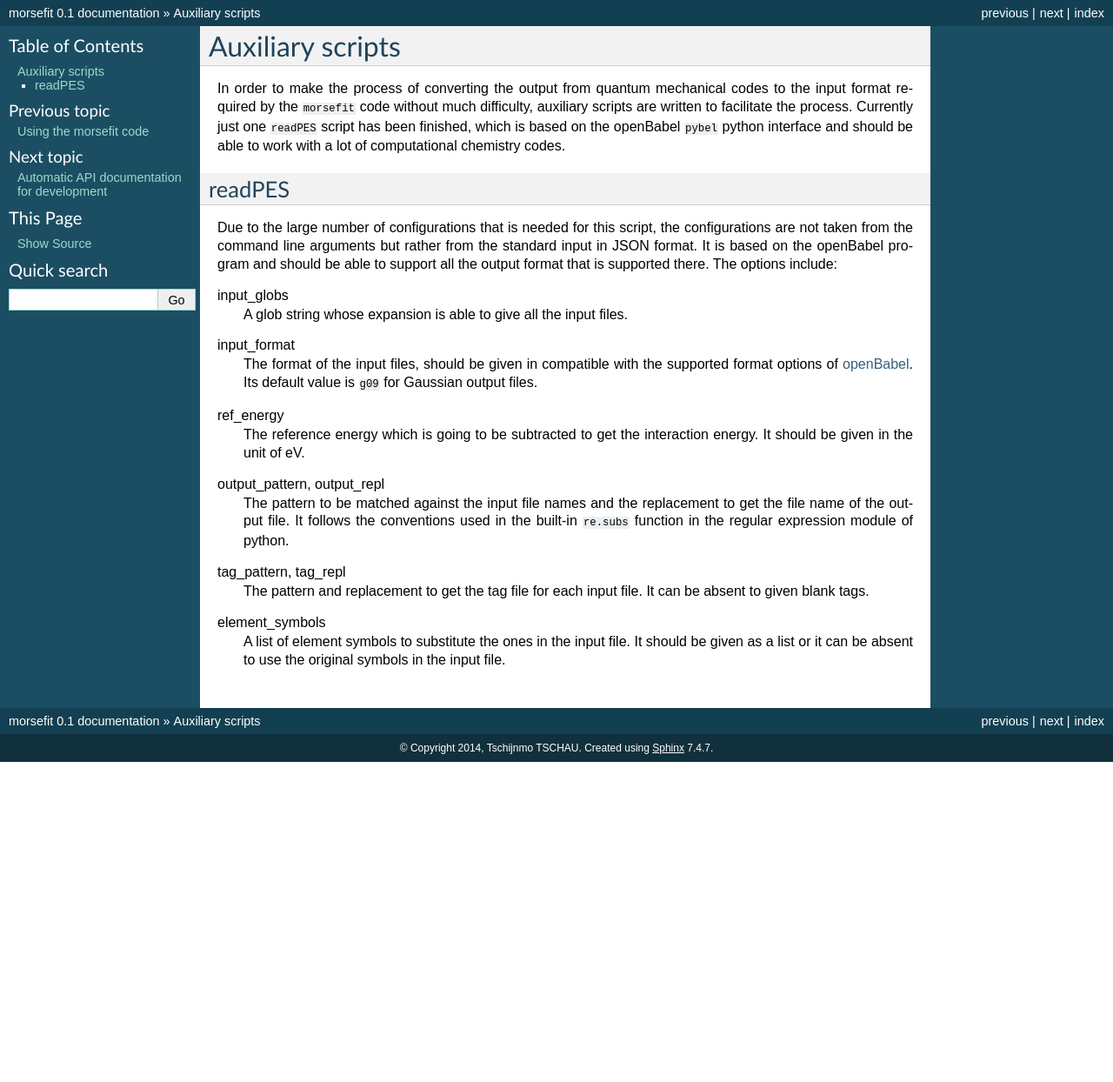
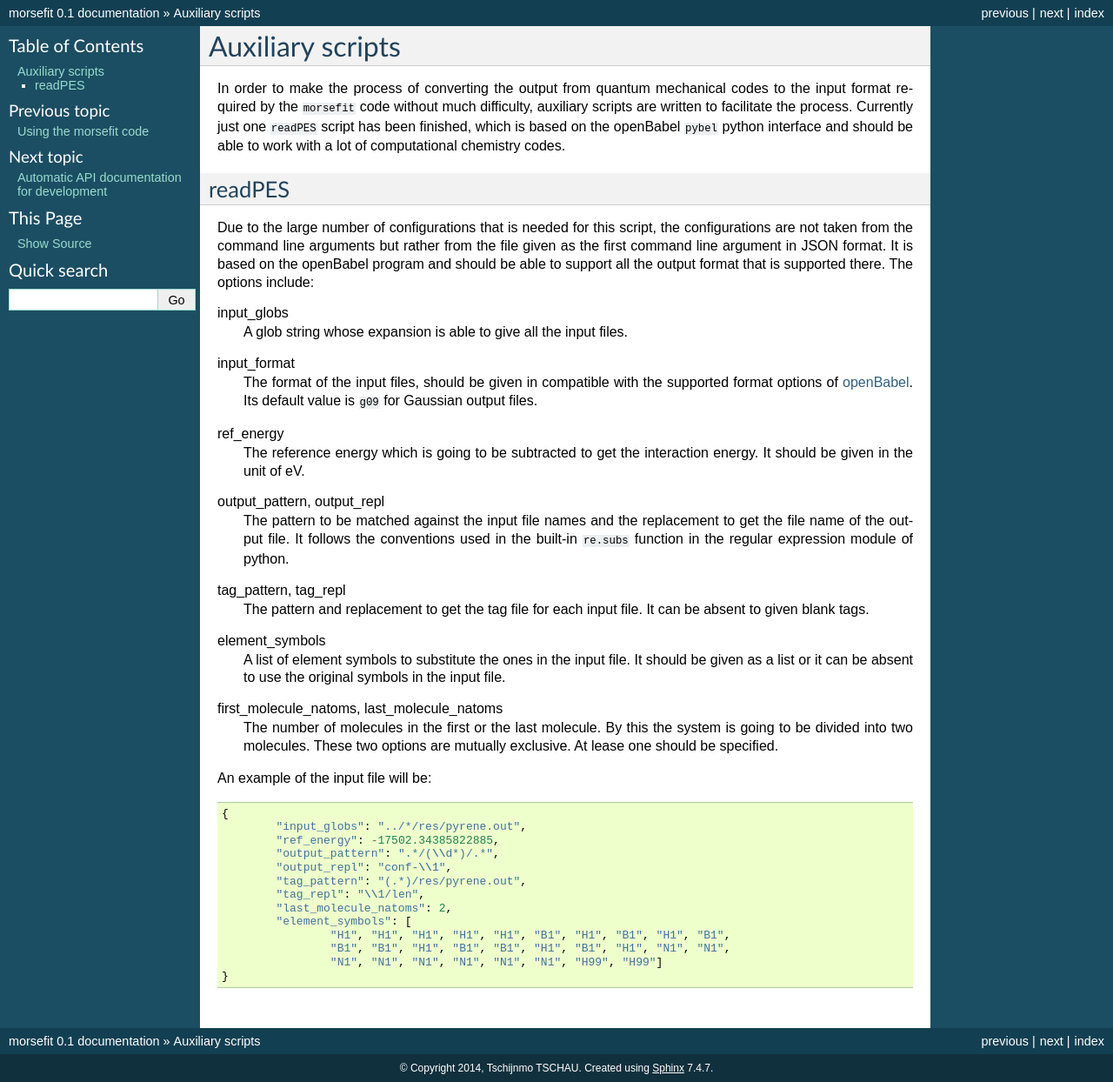
Before and after one commit to tschijnmo/morsefit, a Sphinx documentation site: the page built from docs/aux_scripts.rst, in a window 1280 px wide. Shown: the whole page at 87% size. Built offline with Sphinx 7.4.7, drawn with Linux system fonts in a browser that asks for light colours; before the commit the page ends 900 px from its top, so only the background shows below that.

Commit message:
Add the readPES script
The script is added to aid the process of preparing the input file for
the program. It is based on openBabel, which gives and takes away.

```diff
--- a/docs/aux_scripts.rst
+++ b/docs/aux_scripts.rst
@@ -12,10 +12,10 @@ readPES
 ^^^^^^^
 
 Due to the large number of configurations that is needed for this script, the
-configurations are not taken from the command line arguments but rather from the
-standard input in JSON format. It is based on the openBabel program and should
-be able to support all the output format that is supported there. The options
-include:
+configurations are not taken from the command line arguments but rather from
+the file given as the first command line argument in JSON format. It is based
+on the openBabel program and should be able to support all the output format
+that is supported there. The options include:
 
 input_globs
     A glob string whose expansion is able to give all the input files.
@@ -44,4 +44,26 @@ element_symbols
     should be given as a list or it can be absent to use the original symbols in
     the input file.
 
+first_molecule_natoms, last_molecule_natoms
+    The number of molecules in the first or the last molecule. By this the
+    system is going to be divided into two molecules. These two options are
+    mutually exclusive. At lease one should be specified.
+
+An example of the input file will be:
+::
+
+    {
+            "input_globs": "../*/res/pyrene.out",
+            "ref_energy": -17502.34385822885,
+            "output_pattern": ".*/(\\d*)/.*",
+            "output_repl": "conf-\\1",
+            "tag_pattern": "(.*)/res/pyrene.out",
+            "tag_repl": "\\1/len",
+            "last_molecule_natoms": 2,
+            "element_symbols": [
+                    "H1", "H1", "H1", "H1", "H1", "B1", "H1", "B1", "H1", "B1",
+                    "B1", "B1", "H1", "B1", "B1", "H1", "B1", "H1", "N1", "N1",
+                    "N1", "N1", "N1", "N1", "N1", "N1", "H99", "H99"]
+    }
+
 .. _openBabel: http://openbabel.org/docs/current/FileFormats/Overview.html#file-formats
--- a/setup.py
+++ b/setup.py
@@ -10,5 +10,5 @@ setup(
         author_email='tschijnmotschau@gmail.com',
         url='https://github.com/tschijnmo/morsefit',
         packages=['morsefit'],
-        scripts=['scripts/morsefit']
+        scripts=['scripts/morsefit', 'scripts/readPES']
         )
```
Also changed, not shown: 1 other file.
